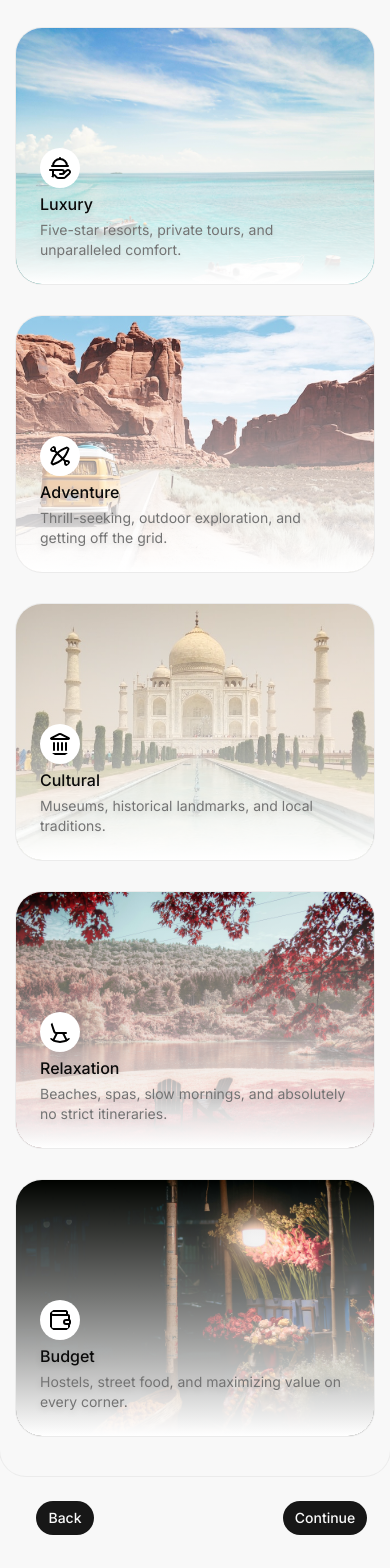
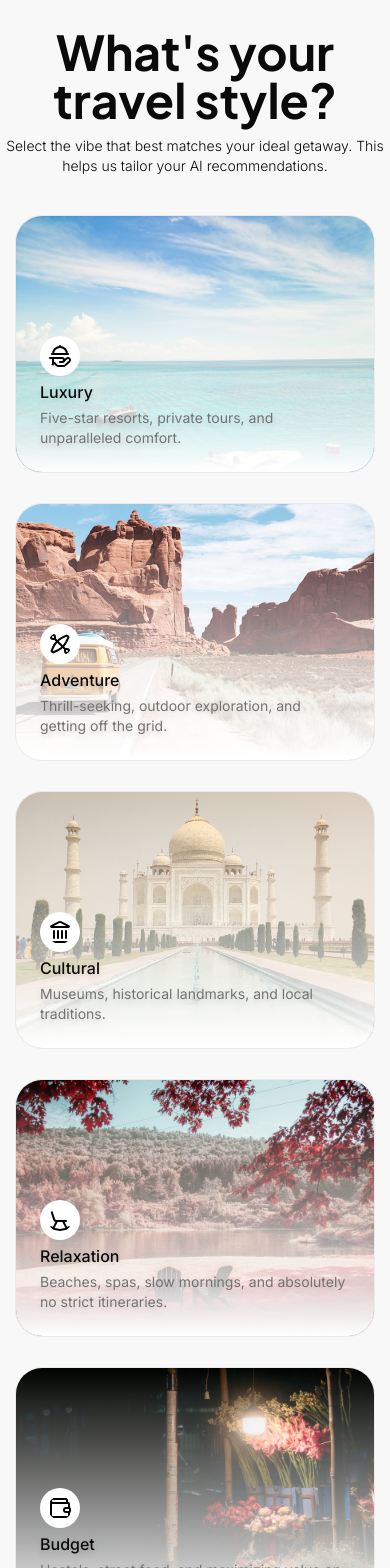
Before and after one commit to mhrafin/DestinyTripAI, a Next.js app in the folder frontend/: page / in a window 390 px wide. Shown: the part 240-1808 px from the top of the page. Before the commit the page ends 1776 px from the top, so only its background shows below. Built offline with nearby package versions, Linux system fonts and the light colour scheme.

Commit message:
refactor: replace step-one with questionnaire form

```diff
--- a/frontend/app/layout.tsx
+++ b/frontend/app/layout.tsx
@@ -1,6 +1,4 @@
 import type { Metadata } from "next";
-// import { inter, plusJakartaSans } from "./fonts";
-
 import { Inter, Plus_Jakarta_Sans } from "next/font/google";
 import "./globals.css";
 
@@ -28,7 +26,7 @@ export default function RootLayout({
   return (
     <html
       lang="en"
-      className={` ${plusJakartaSans.variable} ${inter.className} h-full bg-background/50 antialiased`}
+      className={` ${plusJakartaSans.variable} ${inter.className} h-full bg-background antialiased`}
     >
       <body className="">{children}</body>
     </html>
--- a/frontend/app/page.tsx
+++ b/frontend/app/page.tsx
@@ -1,25 +1,12 @@
 "use client";
-import { useState } from "react";
-import { Button } from "@/components/ui/button";
-import { StepOne } from "@/components/steps/step-one";
+import { QuestionnaireForm } from "@/components/questionnaire/QuestionnaireForm";
 
 export default function Home() {
-  const [selectedStyle, setSelectedStyle] = useState<string | null>(null);
   return (
     <>
-      <StepOne selectedStyle={selectedStyle} setSelectedStyle={setSelectedStyle} />
-
-      {/* Footer */}
-      <section>
-        <div className="grid grid-cols-6 max-w-4xl text-center items-center justify-center mx-auto pt-6">
-          <div className="col-start-1 col-end-3">
-            <Button>Back</Button>
-          </div>
-          <div className="col-span-2 col-end-7 ">
-            <Button>Continue</Button>
-          </div>
-        </div>
-      </section>
+      <main className="mx-auto py-10">
+        <QuestionnaireForm />
+      </main>
     </>
   );
 }
--- a/frontend/components/steps/step-one.tsx
+++ /dev/null
@@ -1,163 +0,0 @@
-"use client";
-
-import {
-  Card,
-  CardDescription,
-  CardTitle,
-} from "@/components/ui/card";
-import Image from "next/image";
-import {
-  HandPlatter,
-  Kayak,
-  Landmark,
-  RockingChair,
-  Wallet,
-} from "lucide-react";
-
-interface StepOneProps {
-  selectedStyle: string | null;
-  setSelectedStyle: (style: string) => void;
-}
-
-export function StepOne({ selectedStyle, setSelectedStyle }: StepOneProps) {
-  return (
-    <section>
-      <div className="flex items-center justify-center pt-10">
-        <Card className="max-w-4xl text-center gap-0">
-          <h1 className="font-plus-jakarta-sans text-5xl font-bold mt-4">
-            What&apos;s your travel style?
-          </h1>
-          <p className="font-light mt-3">
-            Select the vibe that best matches your ideal getaway. This helps
-            us tailor your AI recommendations.
-          </p>
-          <div className="flex flex-col mt-6">
-            <div className="flex flex-col md:flex-row items-center justify-center *:h-64">
-              <button
-                onClick={() => setSelectedStyle("luxury")}
-                className={`m-4 grow ${selectedStyle === "luxury" ? "ring-4 rounded-4xl transition-all ring-black" : ""}`}
-              >
-                <Card className="h-full relative overflow-hidden p-0">
-                  <div className="absolute z-10 p-6 flex flex-col gap-1 text-left pointer-events-none bottom-0">
-                    <HandPlatter className="bg-white p-2 rounded-full w-10 h-10 text-black" />
-                    <CardTitle className="drop-shadow-md">Luxury</CardTitle>
-                    <CardDescription className="drop-shadow-md">
-                      Five-star resorts, private tours, and unparalleled
-                      comfort.
-                    </CardDescription>
-                  </div>
-                  <div className="absolute inset-0 z-5 bg-linear-to-t from-white to-transparent pointer-events-none"></div>
-                  <Image
-                    className="hover:scale-105 transition-transform duration-300 object-cover"
-                    width={500}
-                    height={500}
-                    src={"/images/luxury.jpg"}
-                    alt="image"
-                  />
-                </Card>
-              </button>
-              <button
-                onClick={() => setSelectedStyle("adventure")}
-                className={`m-4 grow ${selectedStyle === "adventure" ? "ring-4 rounded-4xl transition-all ring-black" : ""}`}
-              >
-                <Card className="h-full relative overflow-hidden p-0">
-                  <div className="absolute z-10 p-6 flex flex-col gap-1 text-left pointer-events-none bottom-0">
-                    <Kayak className="bg-white p-2 rounded-full w-10 h-10 text-black" />
-                    <CardTitle className="drop-shadow-md ">
-                      Adventure
-                    </CardTitle>
-                    <CardDescription className="drop-shadow-md">
-                      Thrill-seeking, outdoor exploration, and getting off the
-                      grid.
-                    </CardDescription>
-                  </div>
-                  <div className="absolute inset-0 z-5 bg-linear-to-t from-white to-transparent pointer-events-none"></div>
-                  <Image
-                    className="hover:scale-105 transition-transform duration-300 object-cover h-full"
-                    width={500}
-                    height={500}
-                    src={"/images/adventure.jpg"}
-                    alt="image"
-                  />
-                </Card>
-              </button>
-              <button
-                onClick={() => setSelectedStyle("cultural")}
-                className={`m-4 grow ${selectedStyle === "cultural" ? "ring-4 rounded-4xl transition-all ring-black" : ""}`}
-              >
-                <Card className="h-full relative overflow-hidden p-0">
-                  <div className="absolute z-10 p-6 flex flex-col gap-1 text-left pointer-events-none bottom-0">
-                    <Landmark className="bg-white p-2 rounded-full w-10 h-10 text-black" />
-                    <CardTitle className="drop-shadow-md">Cultural</CardTitle>
-                    <CardDescription className="drop-shadow-md">
-                      Museums, historical landmarks, and local traditions.
-                    </CardDescription>
-                  </div>
-                  <div className="absolute inset-0 z-5 bg-linear-to-t from-white to-transparent pointer-events-none"></div>
-                  <Image
-                    className="hover:scale-105 transition-transform duration-300 object-cover h-full"
-                    width={500}
-                    height={500}
-                    src={"/images/cultural.jpg"}
-                    alt="image"
-                  />
-                </Card>
-              </button>
-            </div>
-
-            <div className="flex flex-col md:flex-row items-center justify-center *:h-64 ">
-              <button
-                onClick={() => setSelectedStyle("relaxation")}
-                className={`m-4 grow ${selectedStyle === "relaxation" ? "ring-4 rounded-4xl transition-all ring-black" : ""}`}
-              >
-                <Card className="h-full md:flex-auto  relative overflow-hidden p-0">
-                  <div className="absolute z-10 p-6 flex flex-col gap-1 text-left  pointer-events-none bottom-0">
-                    <RockingChair className="bg-white p-2 rounded-full w-10 h-10 text-black" />
-                    <CardTitle className="drop-shadow-md">
-                      Relaxation
-                    </CardTitle>
-                    <CardDescription className="drop-shadow-md">
-                      Beaches, spas, slow mornings, and absolutely no strict
-                      itineraries.
-                    </CardDescription>
-                  </div>
-                  <div className="absolute inset-0 z-5 bg-linear-to-t from-white to-transparent pointer-events-none"></div>
-                  <Image
-                    className="hover:scale-105 transition-transform duration-300 object-cover object-bottom h-full"
-                    width={600}
-                    height={500}
-                    src={"/images/relaxation.jpg"}
-                    alt="image"
-                  />
-                </Card>
-              </button>
-              <button
-                onClick={() => setSelectedStyle("budget")}
-                className={`m-4 grow ${selectedStyle === "budget" ? "ring-4 rounded-4xl transition-all ring-black" : ""}`}
-              >
-                <Card className="h-full md:w-[267px] md:flex-none  relative overflow-hidden p-0">
-                  <div className="absolute z-10 p-6 flex flex-col gap-1 text-left pointer-events-none bottom-0">
-                    <Wallet className="bg-white p-2 rounded-full w-10 h-10 text-black" />
-                    <CardTitle className="drop-shadow-md">Budget</CardTitle>
-                    <CardDescription className="drop-shadow-md">
-                      Hostels, street food, and maximizing value on every
-                      corner.
-                    </CardDescription>
-                  </div>
-                  <div className="absolute inset-0 z-5 bg-linear-to-t from-white to-transparent pointer-events-none"></div>
-                  <Image
-                    className="hover:scale-105 transition-transform duration-300 object-cover object-[25%_75%] h-full"
-                    width={500}
-                    height={500}
-                    src={"/images/budget.jpg"}
-                    alt="image"
-                  />
-                </Card>
-              </button>
-            </div>
-          </div>
-        </Card>
-      </div>
-    </section>
-  );
-}
```
